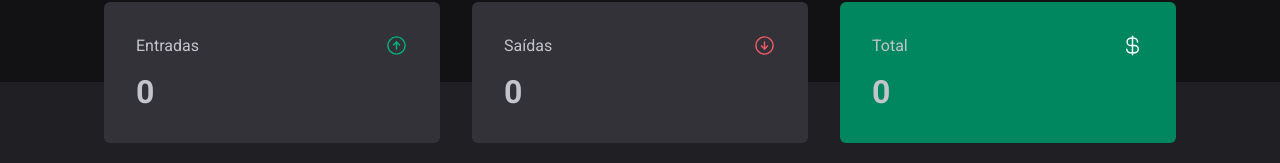
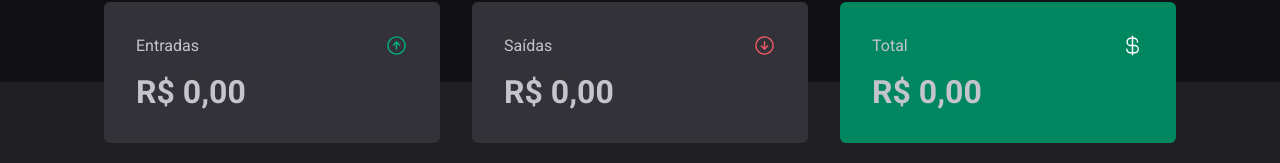
Before and after one commit to falaigor/dt-money, a React (Vite) app: page / in a window 1280 px wide. Shown: the part 128-291 px from the top of the page. Built offline with nearby package versions, Linux system fonts and the light colour scheme; no server answers.

Commit message:
formatado valores

```diff
--- a/src/components/Summary/index.tsx
+++ b/src/components/Summary/index.tsx
@@ -2,6 +2,7 @@
 import { ArrowCircleUp, ArrowCircleDown, CurrencyDollar } from "phosphor-react";
 import { useContext } from "react";
 import { TransactionsContext } from "../../contexts/TransactionsContext";
+import { priceFormatter } from "../../utils/formatter";
 
 export function Summary() {
   const { transactions } = useContext(TransactionsContext);
@@ -32,7 +33,7 @@
           <span>Entradas</span>
           <ArrowCircleUp size={23} color="#00b37e" />
         </header>
-        <strong> {summary.income}</strong>
+        <strong>{priceFormatter.format(summary.income)}</strong>
       </SummaryCard>
 
       <SummaryCard>
@@ -40,7 +41,7 @@
           <span>Saídas</span>
           <ArrowCircleDown size={23} color="#F75A68" />
         </header>
-        <strong> {summary.outcome}</strong>
+        <strong>{priceFormatter.format(summary.outcome)}</strong>
       </SummaryCard>
 
       <SummaryCard variant="green">
@@ -48,7 +49,7 @@
           <span>Total</span>
           <CurrencyDollar size={23} color="#fff" />
         </header>
-        <strong> {summary.total}</strong>
+        <strong>{priceFormatter.format(summary.total)}</strong>
       </SummaryCard>
     </SummaryContainer>
   );
--- a/src/pages/Transactions/index.tsx
+++ b/src/pages/Transactions/index.tsx
@@ -2,6 +2,7 @@
 import { Header } from "../../components/Header";
 import { Summary } from "../../components/Summary";
 import { TransactionsContext } from "../../contexts/TransactionsContext";
+import { priceFormatter, dateFormatter } from "../../utils/formatter";
 import { SearchForm } from "./components/SearchForm";
 import {
   PriceHighlight,
@@ -37,11 +38,13 @@
                   <td width="40%">{transaction.description}</td>
                   <td>
                     <PriceHighlight variant={transaction.type}>
-                      {transaction.price}
+                      {priceFormatter.format(transaction.price)}
                     </PriceHighlight>
                   </td>
                   <td>{transaction.category}</td>
-                  <td>{transaction.createdAt}</td>
+                  <td>
+                    {dateFormatter.format(new Date(transaction.createdAt))}
+                  </td>
                 </tr>
               );
             })}
--- /dev/null
+++ b/src/utils/formatter.ts
@@ -0,0 +1,6 @@
+export const priceFormatter = new Intl.NumberFormat("pt-BR", {
+  style: "currency",
+  currency: "BRL",
+});
+
+export const dateFormatter = new Intl.DateTimeFormat("pt-BR");
```
